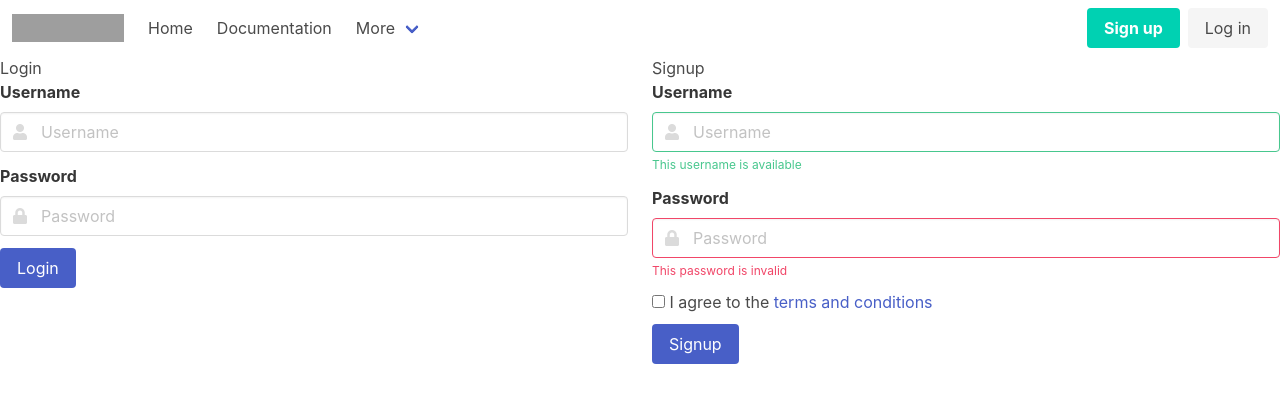
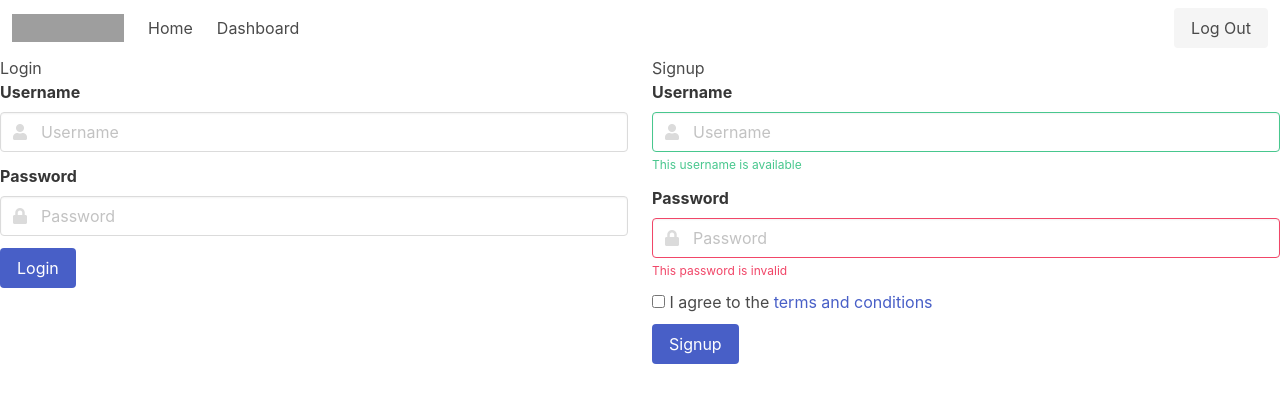
Before and after one commit to CodingNav/Tech-Blog, a Node project: template views/login.handlebars in a window 1280 px wide. Shown: the top 403 px of the page. Run offline with Node 20 templates, Linux system fonts and the light colour scheme; the template is opened without the code that fills it, so the values that code supplies are empty; some libraries are stand-ins or nearby versions; grey boxes are pictures that could not be loaded.

Commit message:
Added signout btn with functionalities

```diff
--- a/views/layouts/main.handlebars
+++ b/views/layouts/main.handlebars
@@ -33,40 +33,16 @@
       </a>
 
       <a class="navbar-item">
-        Documentation
+        Dashboard
       </a>
 
-      <div class="navbar-item has-dropdown is-hoverable">
-        <a class="navbar-link">
-          More
-        </a>
-
-        <div class="navbar-dropdown">
-          <a class="navbar-item">
-            About
-          </a>
-          <a class="navbar-item">
-            Jobs
-          </a>
-          <a class="navbar-item">
-            Contact
-          </a>
-          <hr class="navbar-divider">
-          <a class="navbar-item">
-            Report an issue
-          </a>
-        </div>
-      </div>
     </div>
 
     <div class="navbar-end">
       <div class="navbar-item">
         <div class="buttons">
-          <a class="button is-primary">
-            <strong>Sign up</strong>
-          </a>
-          <a class="button is-light">
-            Log in
+          <a class="button is-light" id="signout-btn">
+            Log Out
           </a>
         </div>
       </div>
@@ -76,7 +52,7 @@
 
     {{{body}}}
 
-    <script src="/assets/js/script.js"></script>
+    <script src="/assets/js/signout.js"></script>
 </body>
 
 </html>
--- a/views/layouts/registration.handlebars
+++ b/views/layouts/registration.handlebars
@@ -16,7 +16,7 @@
 
     {{{body}}}
 
-    <script src="/assets/js/script.js"></script>
+    <script src="/assets/js/login.js"></script>
 </body>
 
 </html>
--- a/views/login.handlebars
+++ b/views/login.handlebars
@@ -85,4 +85,3 @@
     </div>
 
 </div>
-<script src="./js/login.js"></script>
```
Also changed, not shown: public/assets/css/style.css (added), public/assets/js/login.js, public/assets/js/signout.js (added).
